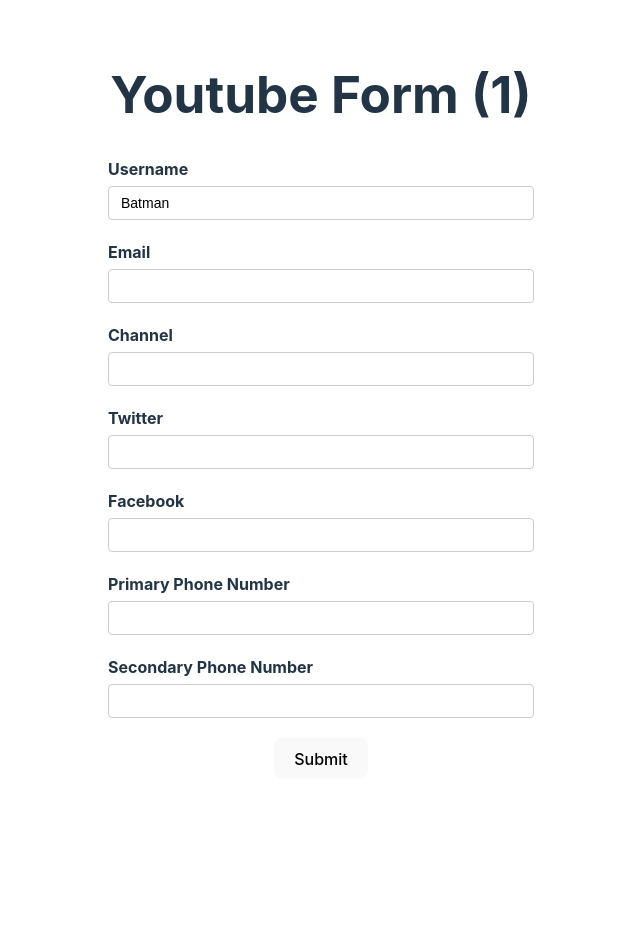
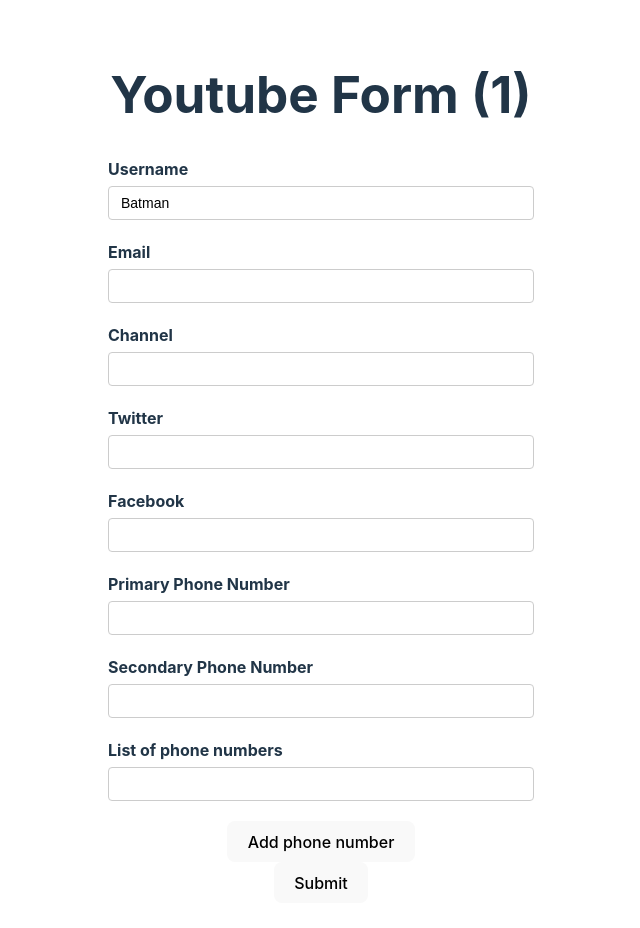
Before and after one commit to SudirKrishnaaRS/React-Hook-Form-Tutorial, a React (Vite) app in the folder rhf-demo/: page / in a window 1280 px wide. Shown: the top 928 px of the page, without its empty margins (319-959 px from the left). Before the commit the page ends 811 px from the top, so only its background shows below. Built offline with nearby package versions, Linux system fonts and the light colour scheme.

Commit message:
V-15 : Dynamic Fields

```diff
--- a/rhf-demo/src/components/YouTubeForm.tsx
+++ b/rhf-demo/src/components/YouTubeForm.tsx
@@ -1,7 +1,8 @@
 import React from "react";
-import { useForm } from "react-hook-form";
+import { useForm, useFieldArray } from "react-hook-form";
 import { DevTool } from "@hookform/devtools";
 
+// Just for debugging if the component re-renders how many times
 let renderCount = 0;
 
 type FormValues = {
@@ -15,6 +16,9 @@
   };
   // array
   phoneNumbers: string[];
+  phNumbers: {
+    number: string;
+  }[];
 };
 
 const YouTubeForm = () => {
@@ -29,6 +33,7 @@
         facebook: "",
       },
       phoneNumbers: ["", ""],
+      phNumbers: [{ number: "" }],
     },
   });
 
@@ -48,6 +53,14 @@
   const { register, control, handleSubmit, formState } = form;
   //errors -  For validation errors messages
   const { errors } = formState;
+
+  // For Dynamic Feilds
+    // append - built-in function to add dynamic feild
+    // remove - built-in function to remove dynamic feild
+  const { fields, append, remove } = useFieldArray<any>({
+    name: "phNumbers",
+    control,
+  });
 
   // FORM SUBMISSION : (3 Steps)
   // Step 1: Define the functionwhich should be called when the submit button is pressed
@@ -216,6 +229,38 @@
           <p className="error">{errors.phoneNumbers?.at(1)?.message}</p>
         </div>
 
+{/* Dynamic Feilds */}
+        <div>
+          <label>List of phone numbers</label>
+          <div>
+            {fields.map((field, index) => {
+              return (
+                // TIP:  Here key={feild.id} beacuse react-hook-form website recommends this and not to use index
+                <div className="form-control" key={field.id}>
+                  <input
+                    type="text"
+                    {...register(`phNumbers.${index}.number` as const)} // Here  as const is just for TYPESCRIPT
+                  />
+                  {/* Remove button is shown for every phone number except the first ph number feild */}
+                  {index > 0 && (
+                          // remove - built-in function to remove dynamic feild
+                          //        - accepts index to be removed as a parameter
+                    <button type="button" onClick={() => remove(index)}>
+                      Remove
+                    </button>
+                  )}
+                </div>
+              );
+            })}
+
+                    {/*  append - built-in function to add dynamic feild
+                                - accepts an object as a parameter */}
+            <button type="button" onClick={() => append({ number: "" })}>
+              Add phone number
+            </button>
+          </div>
+        </div>
+
         <button>Submit</button>
       </form>
 
```
